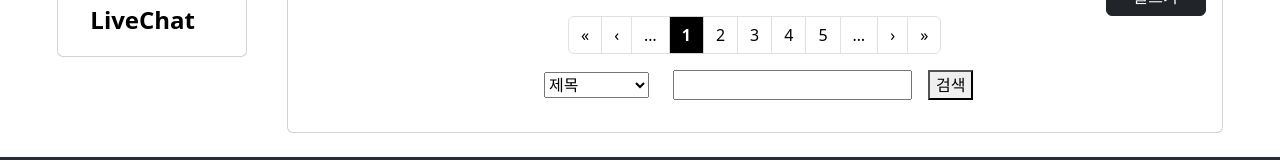
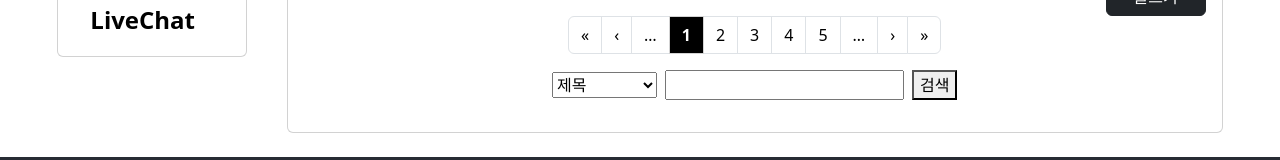
Before and after one commit to JoSihun/HealthCare, a React (Create React App) app in the folder healthcare/src/main/reactfront/: page /support/freeboard in a window 1280 px wide. Shown: the part 636-796 px from the top of the page. Built offline with nearby package versions, Linux system fonts and the light colour scheme; no server answers.

Commit message:
feat(FreeBoard.js): implement function of searching with using axios.get method

```diff
--- a/healthcare/src/main/reactfront/src/pages/support/FreeBoard.js
+++ b/healthcare/src/main/reactfront/src/pages/support/FreeBoard.js
@@ -85,7 +85,6 @@ const GetPagination = (props) => {
 }
 
 const SelectSize = (props) => {
-    // 보기 옵션이 바뀌면 page도 바뀌어야 함, 새로운 수식 필요
     const handleSelect = async (e) => {
         e.preventDefault();
         props.setSize(e.target.value);
@@ -106,22 +105,51 @@ const SelectSize = (props) => {
     );
 }
 
-const Search = () => {
+const Search = (props) => {
+    const [searchValue, setSearchValue] = useState("");
+    const [searchFilter, setSearchFilter] = useState("Title");
+
+    const handleValue = async (e) => {
+        e.preventDefault();
+        setSearchValue(e.target.value);
+    }
+
+    const handleFilter = async (e) => {
+        e.preventDefault();
+        setSearchFilter(e.target.value);
+        console.log(e.target.value)
+    }
+
+    const handleSubmit = async (e) => {
+        e.preventDefault();
+        await axios.get(`/support/freeboard/search?searchFilter=${searchFilter}&searchValue=${searchValue}`)
+        .then((response) => {
+            props.setPages(response.data);
+            props.setPosts(response.data.content);
+            console.log(response)
+        }).catch((error) => {
+            console.log(error);
+        });
+    }
+
     return (
-        <div className="mb-3 text-center">
-            <form>
-                <div className="d-inline mx-2">
-                    <select className="mx-2">
-                        <option value="1">제목</option>
-                        <option value="2">작성자</option>
-                        <option value="3">제목+작성자</option>
+        <div className="d-flex justify-content-center mb-3">
+            <form onSubmit={handleSubmit}>
+                <div className="form-group d-inline me-1">
+                    <select onChange={handleFilter} value={searchFilter}>
+                        <option value="Title">제목</option>
+                        <option value="Content">내용</option>
+                        <option value="Author">작성자</option>
+                        <option value="TitleContent">제목+내용</option>
+                        <option value="TitleAuthor">제목+작성자</option>
+                        <option value="ContentAuthor">내용+작성자</option>
                     </select>
                 </div>
-                <div className="d-inline mx-2">
-                    <input type="text" />
+                <div className="form-group d-inline mx-1">
+                    <input type="text" onChange={handleValue} value={searchValue} />
                 </div>
-                <div className="d-inline mx-2">
-                    <button type="submit">검색</button>
+                <div className="form-group d-inline ms-1">
+                    <button type="submit" >검색</button>
                 </div>
             </form>
         </div>
@@ -198,7 +226,7 @@ export default function FreeBoard() {
                             </div>
 
                             <GetPagination pages={pages} page={page} size={size} setPage={setPage} />
-                            <Search />
+                            <Search page={page} size={size} setPosts={setPosts} setPages={setPages} />
                         </Card.Body>
                     </Card>
                 </Col>
```
